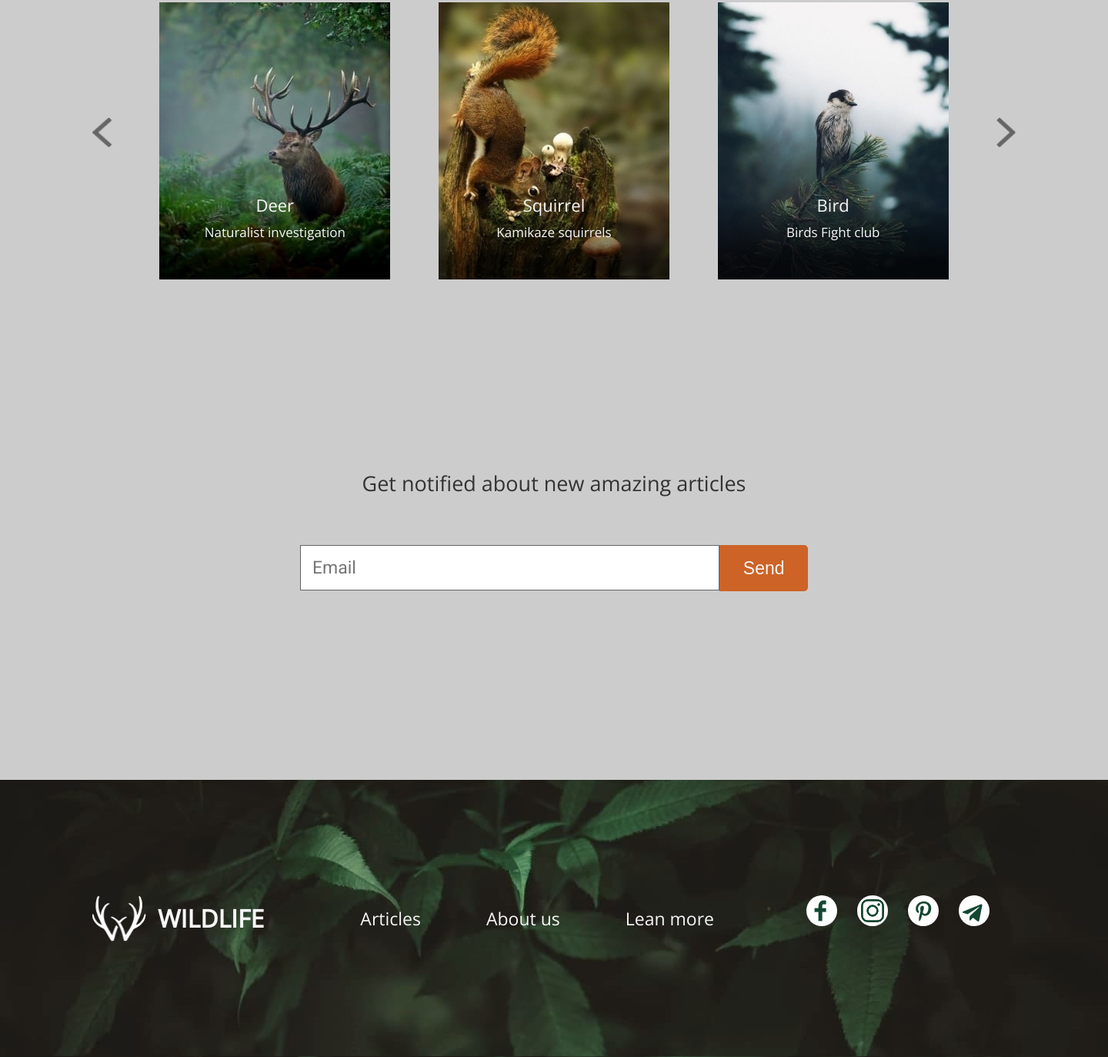
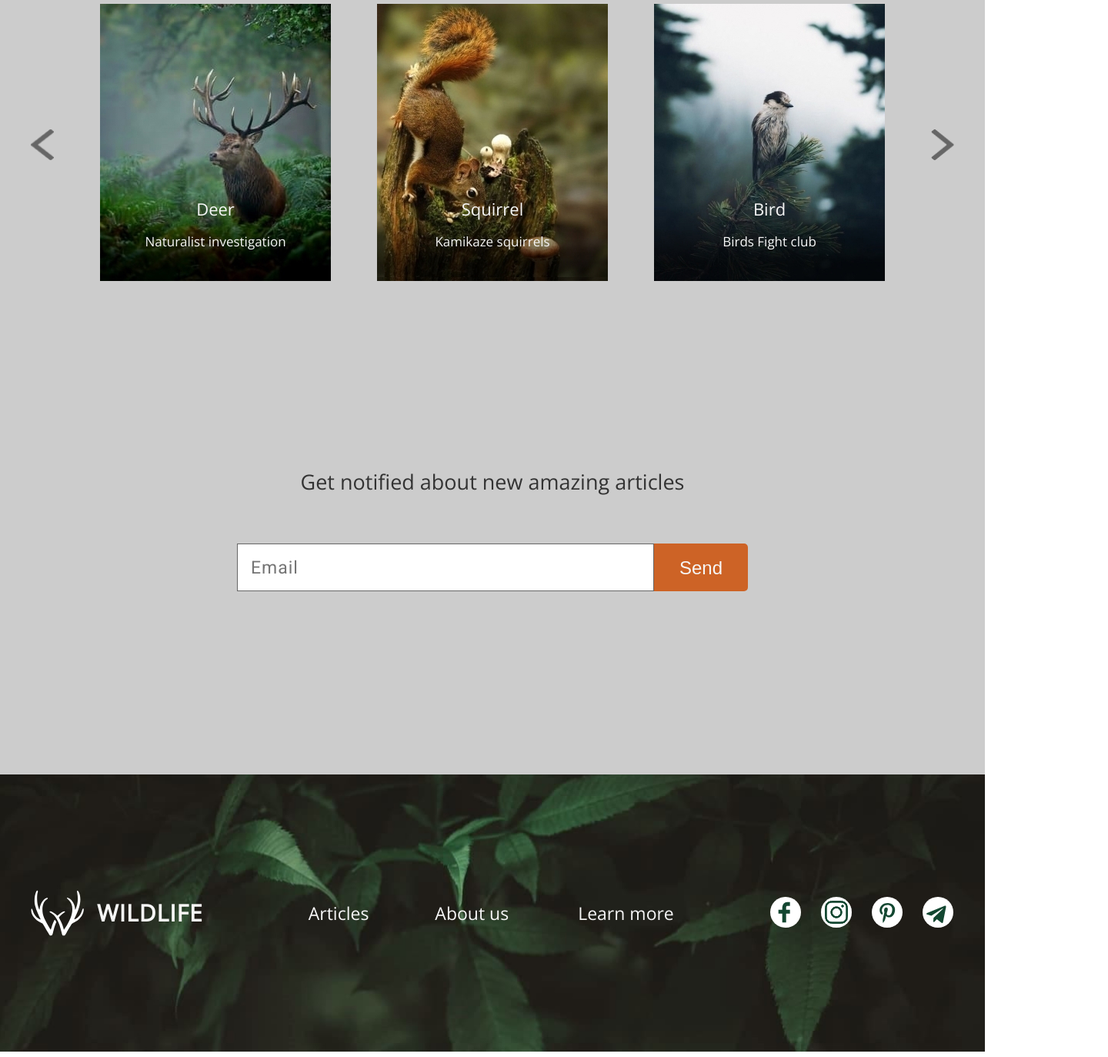
Before and after one commit to OlegRabushko/wildlife, a plain HTML site: page index.html in a window 1280 px wide. Shown: the part 1142-2515 px from the top of the page at 77% size, 1440 px wide, since content can reach past the window. Drawn offline with nearby package versions, Linux system fonts and the light colour scheme.

Commit message:
feat:last fixes

```diff
--- a/css/style.css
+++ b/css/style.css
@@ -1,24 +1,33 @@
+* {
+  box-sizing: border-box;
+  margin: 0;
+}
 body {
-  width: 1440px;
   margin: auto;
   font-family: "Open Sans", sans-serif;
   font-style: normal;
   font-weight: normal;
   color: #f7f7f7;
 }
+button {
+  cursor: pointer;
+}
 .header-survival__container {
-  background-image: url(/images/fon-1.png);
-  background-repeat: no-repeat;
-  height: 779px;
+  background: url(/images/fon-1.png) center no-repeat;
+  background-size: cover;
+  height: 780px;
 }
 .header {
+  margin: auto;
+  padding-top: 20px;
+  max-width: 1200px;
   display: flex;
 }
 .header__logo {
   display: flex;
 }
 .header__logo-img {
-  margin: 20px 15px 0 120px;
+  margin-right: 15px;
   width: 70px;
   height: 60px;
 }
@@ -26,12 +35,13 @@ body {
   font-family: "Roboto", sans-serif;
   font-size: 32px;
   line-height: 60px;
-  margin-right: 480px;
+  margin-right: 500px;
 }
-header ul {
+.header__ul {
+  padding: 0;
   display: flex;
-  margin: 0%;
-  margin-top: 25px;
+  flex-wrap: wrap;
+  justify-content: space-between;
 }
 li {
   list-style-type: none;
@@ -42,14 +52,26 @@ a {
   color: #f7f7f7;
   text-decoration: none;
 }
+a:hover {
+  color: #ccc;
+}
 .header__blog {
-  margin-right: 60px;
+  margin-right: 61px;
+}
+.header__blog:hover {
+  color: #ccc;
 }
 .header__contacts {
-  margin-right: 65px;
+  margin-right: 67px;
+}
+.header__contacts:hover {
+  color: #ccc;
 }
 .header__search__ico {
   margin-right: 65px;
+}
+.header__contacts:hover {
+  color: #ccc;
 }
 .header__btn {
   width: 120px;
@@ -69,24 +91,27 @@ a {
   background-color: #8f5613;
   border: 2px solid #8f5613;
 }
-
+.survival {
+  margin: auto;
+  max-width: 1200px;
+  margin-top: 120px;
+}
 .survival__title {
-  margin: 180px 0 55px 120px;
   font-size: 48px;
   line-height: 72px;
   color: #cd6326;
   letter-spacing: 2px;
+  margin-bottom: 50px;
 }
 .survival__text {
   width: 275px;
   height: 110px;
   font-weight: 400;
-  margin: 0 0 50px 120px;
+  margin-bottom: 48px;
   font-size: 18px;
   line-height: 27px;
 }
 .survival__btn {
-  margin-left: 120px;
   width: 160px;
   height: 60px;
   background-color: #cd6326;
@@ -118,7 +143,7 @@ a {
   line-height: 72px;
   width: 325px;
   height: 70px;
-  margin-bottom: 20px;
+  margin-bottom: 21px;
 }
 .article__text {
   color: #666;
@@ -127,21 +152,22 @@ a {
   margin-bottom: 120px;
 }
 .article__slider {
+  margin: auto;
+  max-width: 1200px;
   display: flex;
   justify-content: space-between;
-  padding: 0 8.3%;
 }
 .left__arrow {
   cursor: pointer;
-  width: 25px;
-  height: 38px;
-  margin-top: 150px;
+  width: 30px;
+  height: 40px;
+  margin-top: 163px;
 }
 .right__arrow {
   cursor: pointer;
-  width: 25px;
-  height: 38px;
-  margin-top: 150px;
+  width: 30px;
+  height: 40px;
+  margin-top: 163px;
 }
 .article__block-1 {
   position: relative;
@@ -160,7 +186,7 @@ a {
 }
 .block__title {
   color: #f7f7f7;
-  margin-top: -120px;
+  margin-top: -117px;
   position: absolute;
   margin-left: 50%;
   transform: translateX(-50%);
@@ -170,7 +196,7 @@ a {
 .block__text {
   width: 300px;
   color: #f7f7f7;
-  margin-top: -80px;
+  margin-top: -70px;
   position: absolute;
   margin-left: 50%;
   transform: translateX(-50%);
@@ -179,7 +205,7 @@ a {
 }
 .get__notified {
   background-color: #ccc;
-  padding: 245px 0;
+  padding: 241px 0 238px;
   color: #333;
   text-align: center;
 }
@@ -189,17 +215,18 @@ a {
   margin-bottom: 60px;
 }
 .form {
-  width: 660px;
+  width: 664px;
   display: flex;
   justify-content: space-between;
   margin-left: 50%;
   transform: translateX(-50%);
 }
 .text__input {
-  width: 540px;
-  height: 57px;
+  width: 547px;
+  height: 62px;
   outline: none;
-  padding: 0 15px;
+  padding: 0 17px;
+  letter-spacing: 1px;
   font-family: "Roboto", sans-serif;
   font-size: 23px;
   line-height: 27px;
@@ -207,17 +234,18 @@ a {
   border: 1px solid #666;
 }
 .btn__input {
-  width: 120px;
-  height: 60px;
+  width: 123px;
+  height: 62px;
   background: #cd6326;
   border-radius: 0px 5px 5px 0px;
-  font-size: 23px;
+  font-size: 24px;
   line-height: 27px;
   color: #f7f7f7;
   outline: none;
   border: none;
 }
 .btn__input:hover {
+  cursor: pointer;
   background-color: #e39128;
 }
 .btn__input:active {
@@ -225,38 +253,43 @@ a {
 }
 .footer {
   height: 360px;
-  background-image: url(/images/fon-2.jpg);
+  background: url(/images/fon-2.jpg) no-repeat center;
+  background-size: cover;
+}
+.footer__container {
   display: flex;
+  margin: auto;
+  padding-top: 150px;
+  max-width: 1200px;
 }
+
 .footer__logo {
   width: 70px;
   height: 60px;
-  margin: 150px 15px 0 120px;
+  margin-right: 16px;
 }
 .footer__logo-text {
-  font-size: 32px;
+  font-size: 30px;
   line-height: 60px;
   color: #f7f7f7;
-  margin: 150px 125px 0 0;
+  margin-right: 97px;
+  letter-spacing: 1px;
 }
-.footer__articles {
-  margin-top: 150px;
-  padding: 0px;
-}
+
 .footer ul {
   display: flex;
-  padding-inline-start: 0px;
-  margin-block-start: 0px;
-  margin-block-end: 0px;
+}
+.footer__ul-2 {
+  padding-top: 9px;
 }
 .footer__item-1 {
-  margin-right: 85px;
+  margin-right: 86px;
 }
 .footer__item-2 {
-  margin-right: 85px;
+  margin-right: 90px;
 }
 .footer__item-3 {
-  margin-right: 120px;
+  margin-right: 85px;
 }
 .footer__item-4 {
   width: 40px;
--- a/index.html
+++ b/index.html
@@ -13,10 +13,10 @@
     <div class="header-survival__container">
         <header class="header">
             <div class="header__logo">
-                <img  class="header__logo-img" src="./images/logo.png" alt="">
+                <img  class="header__logo-img" src="./images/logo.svg" alt="">
                 <h1 class="header__logo-text">WILDLIFE</h1>
             </div>
-            <ul>
+            <ul class="header__ul">
                 <li><a href="#" class="header__blog">Blog</a></li>
                 <li><a href="#" class="header__contacts">Contacts</a></li>
                 <li><a href="#" class="header__search__ico"><img src="./images/ico-search.png" alt=""></a></li>
@@ -60,17 +60,21 @@
         </form>
     </section>
     <footer class="footer">
-        <img src="./images/logo.png" class="footer__logo" alt="">
-        <h1 class="footer__logo-text">WILDLIFE</h1>
-        <ul>
-            <li class="footer__articles footer__item-1"><a href="#">Articles</a></li>
-            <li class="footer__articles footer__item-2"><a href="#">About us</a></li>
-            <li class="footer__articles footer__item-3"><a href="#">Lean more</a></li>
-            <li class="footer__articles footer__item-4"><a href="#"><img src="./images/ico-facebook.png" alt=""></a></li>
-            <li class="footer__articles footer__item-5"><a href="#"><img src="./images/ico-instagram.png" alt=""></a></li>
-            <li class="footer__articles footer__item-6"><a href="#"><img src="./images/ico-pinterests.png" alt=""></a></li>
-            <li class="footer__articles footer__item-7"><a href="#"><img src="./images/ico-telegram.png" alt=""></a></li>
-        </ul>
+        <div class="footer__container">
+            <img src="./images/logo.svg" class="footer__logo" alt="">
+            <h1 class="footer__logo-text">WILDLIFE</h1>
+            <ul class="footer__ul-1">
+                <li class="footer__articles footer__item-1"><a href="#">Articles</a></li>
+                <li class="footer__articles footer__item-2"><a href="#">About us</a></li>
+                <li class="footer__articles footer__item-3"><a href="#">Learn more</a></li>
+            </ul>
+            <ul class="footer__ul-2">
+                <li class="footer__articles footer__item-4"><a href="#"><img src="./images/facebook.svg" alt=""></a></li>
+                <li class="footer__articles footer__item-5"><a href="#"><img src="./images/ico-instagram.png" alt=""></a></li>
+                <li class="footer__articles footer__item-6"><a href="#"><img src="./images/pinterest.svg" alt=""></a></li>
+                <li class="footer__articles footer__item-7"><a href="#"><img src="./images/telegram.svg" alt=""></a></li>
+            </ul>
+            </div>
     </footer>
 </body>
 </html>
```
Also changed, not shown: images/facebook.svg (added), images/logo.svg (added), images/pinterest.svg (added), images/telegram.svg (added).
